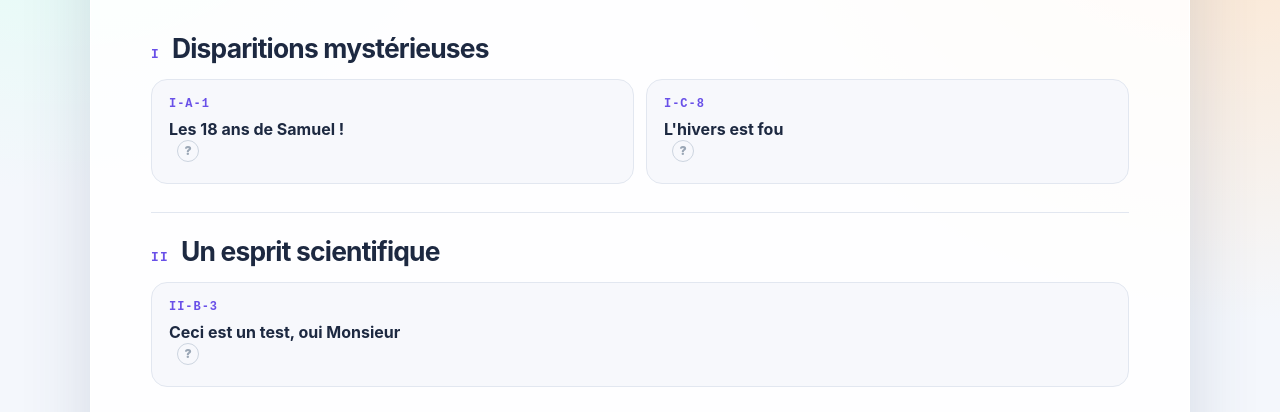
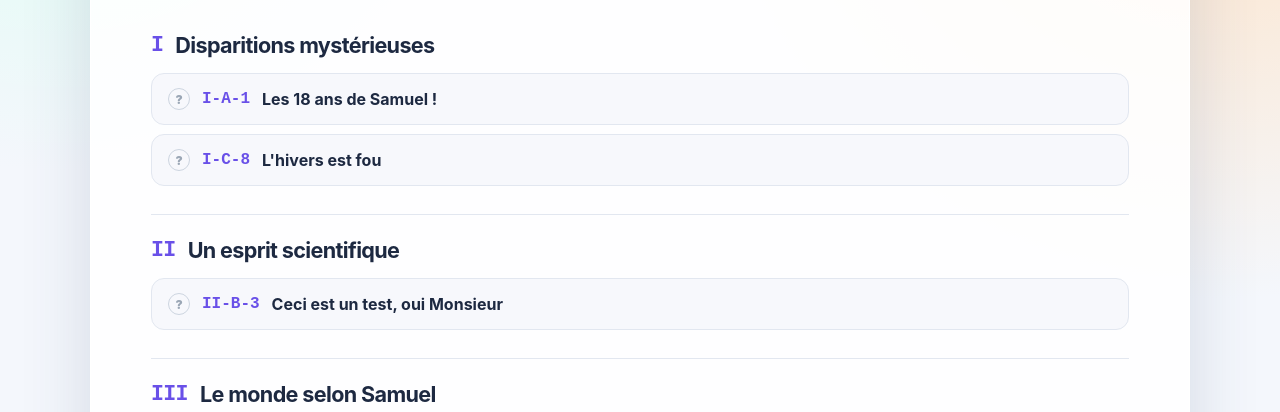
Before and after one commit to aureliemer17/samuel18, a plain HTML site: page unlock/archives/dossier-majorite.html in a window 1280 px wide. Shown: the part 351-763 px from the top of the page. Drawn offline with Linux system fonts and the light colour scheme.

Commit message:
Ajout du suivi des dossiers découverts 2

```diff
--- a/unlock/archives/dossier-majorite.html
+++ b/unlock/archives/dossier-majorite.html
@@ -20,17 +20,17 @@
       .categories { display: grid; gap: 28px; }
       .category { border-top: 1px solid var(--line); padding-top: 22px; }
       .category:first-child { border-top: 0; padding-top: 0; }
-      .category-heading { align-items: baseline; display: flex; gap: 12px; margin: 0 0 15px; }
-      .category-code { color: var(--violet); font-family: ui-monospace, monospace; font-size: .8rem; font-weight: 900; letter-spacing: .1em; }
-      .category-name { font-size: clamp(1.25rem, 3vw, 1.65rem); letter-spacing: -.03em; margin: 0; }
-      .dossiers { display: grid; gap: 12px; grid-template-columns: repeat(auto-fit, minmax(210px, 1fr)); }
-      .dossier-link { background: #f7f8fc; border: 1px solid var(--line); border-radius: 16px; color: var(--ink); min-height: 105px; padding: 17px; text-decoration: none; transition: background .15s, box-shadow .15s, transform .15s; }
+      .category-heading { align-items: center; display: flex; gap: 12px; margin: 0 0 15px; }
+      .category-code { color: var(--violet); font-family: ui-monospace, monospace; font-size: 1.35rem; font-weight: 900; letter-spacing: -.03em; }
+      .category-name { font-size: 1.35rem; letter-spacing: -.03em; margin: 0; }
+      .dossiers { display: grid; gap: 9px; }
+      .dossier-link { align-items: center; background: #f7f8fc; border: 1px solid var(--line); border-radius: 13px; color: var(--ink); display: flex; font-size: 1rem; font-weight: 700; gap: 12px; min-height: 0; padding: 14px 16px; text-decoration: none; transition: background .15s, box-shadow .15s, transform .15s; }
       .dossier-link:hover { background: #fff; box-shadow: 0 10px 21px rgba(53, 68, 101, .13); transform: translateY(-2px); }
       .dossier-link.viewed { background: linear-gradient(135deg, #effaf2, #f8fffa); border-color: #b9e2c5; }
-      .status-icon { align-items: center; border: 1px solid #cdd5e0; border-radius: 50%; color: #9aa6b5; display: inline-flex; font-size: .75rem; font-weight: 900; height: 22px; justify-content: center; margin-left: 8px; vertical-align: middle; width: 22px; }
+      .status-icon { align-items: center; border: 1px solid #cdd5e0; border-radius: 50%; color: #9aa6b5; display: inline-flex; flex: 0 0 auto; font-size: .75rem; font-weight: 900; height: 22px; justify-content: center; width: 22px; }
       .dossier-link.viewed .status-icon { background: #43a06a; border-color: #43a06a; color: #fff; }
-      .dossier-code { color: var(--violet); display: block; font-family: ui-monospace, monospace; font-size: .75rem; font-weight: 900; letter-spacing: .08em; }
-      .dossier-title { display: block; font-size: 1rem; font-weight: 750; line-height: 1.25; margin-top: 8px; }
+      .dossier-code { color: var(--violet); font-family: ui-monospace, monospace; font-size: 1rem; font-weight: 900; letter-spacing: 0; }
+      .dossier-title { font-size: 1rem; font-weight: 700; line-height: 1.25; }
       .empty { background: #f7f8fc; border: 1px dashed #ccd5e3; border-radius: 14px; color: var(--muted); font-size: .9rem; margin: 0; padding: 14px; }
     </style>
   </head>
@@ -59,7 +59,7 @@
             link.className = "dossier-link";
             if (viewedCodes.has(dossierCode)) link.classList.add("viewed");
             link.href = `media.html#code=${encodeURIComponent(dossierCode)}&from=majorite`;
-            link.innerHTML = `<span class="dossier-code"></span><strong class="dossier-title"></strong><span class="status-icon" aria-label="${viewedCodes.has(dossierCode) ? "Consulté" : "Non consulté"}">${viewedCodes.has(dossierCode) ? "✓" : "?"}</span>`;
+            link.innerHTML = `<span class="status-icon" aria-label="${viewedCodes.has(dossierCode) ? "Consulté" : "Non consulté"}">${viewedCodes.has(dossierCode) ? "✓" : "?"}</span><span class="dossier-code"></span><strong class="dossier-title"></strong>`;
             link.querySelector(".dossier-code").textContent = dossierCode;
             link.querySelector(".dossier-title").textContent = item.title;
             list.append(link);
--- a/unlock/config/archive-config.js
+++ b/unlock/config/archive-config.js
@@ -1,5 +1,7 @@
 // Configuration des catégories et médias d'archives.
 window.ARCHIVE_CONFIG = {
+  // Changez ce numéro pour réinitialiser le suivi local des dossiers consultés.
+  progressResetKey: "1",
   categories: {
     I: "Disparitions mystérieuses",
     II: "Un esprit scientifique",
```
